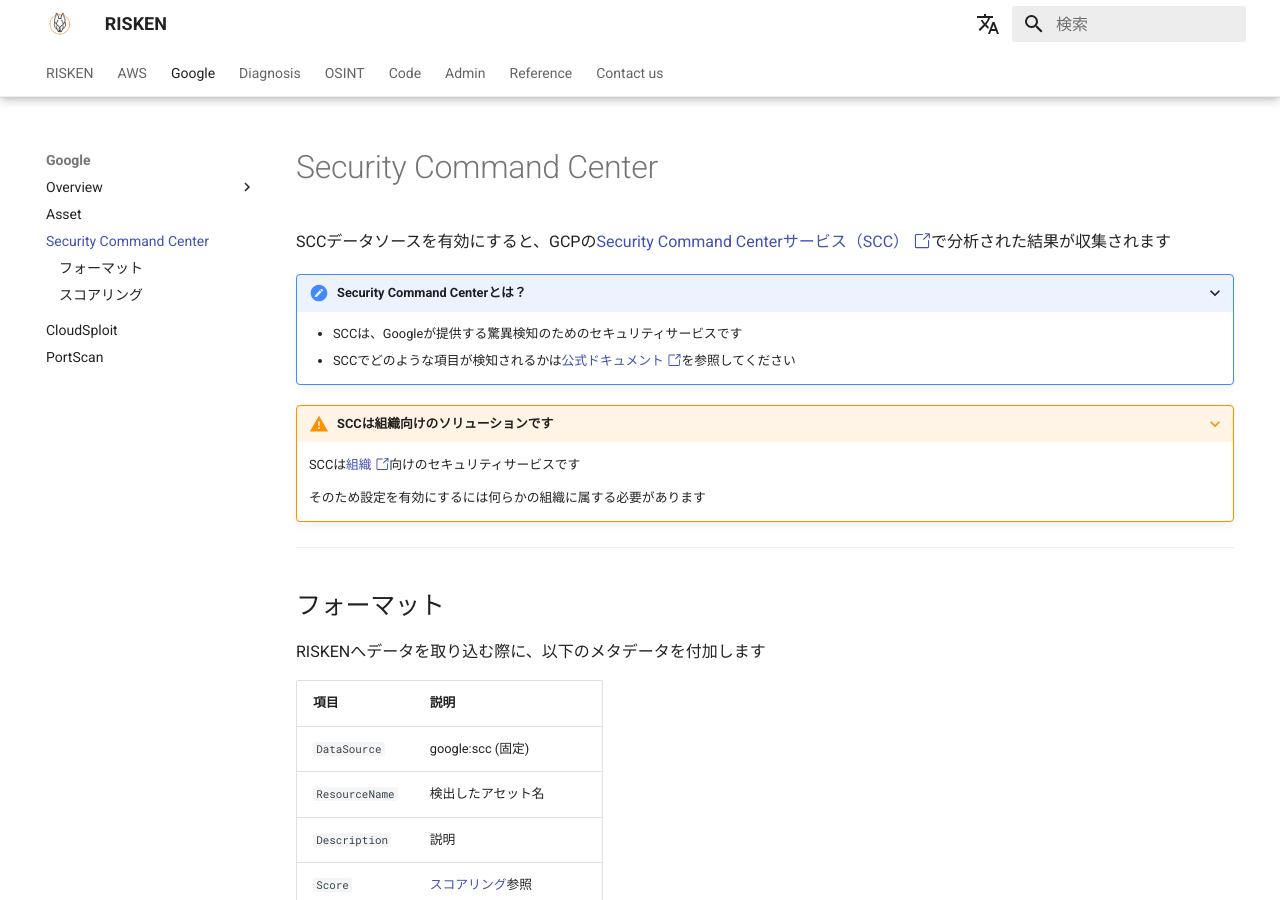
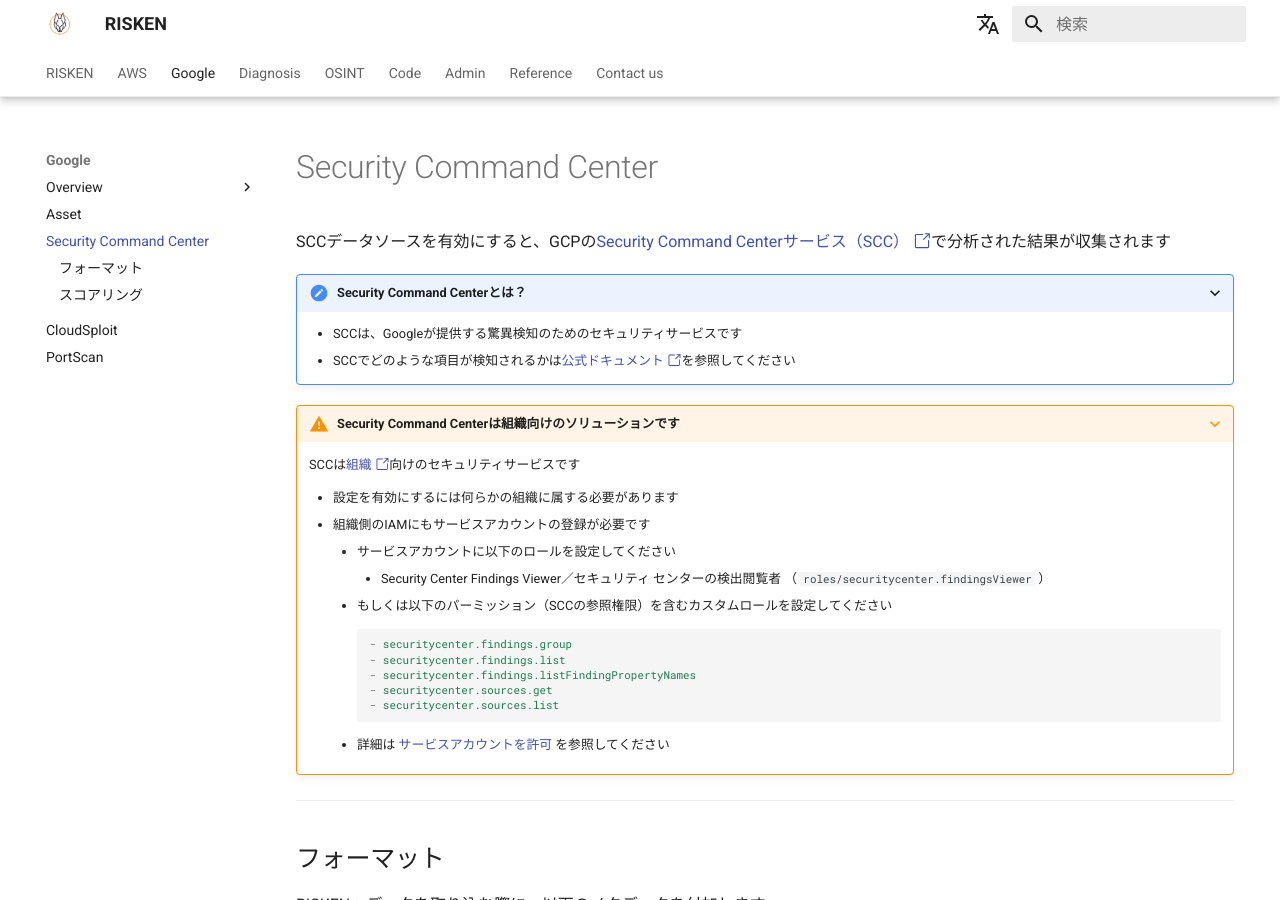
Before and after one commit to ca-risken/doc, an MkDocs documentation site: the page built from docs/google/scc.md, in a window 1280 px wide and 900 px high. Built offline with MkDocs 1.6.1 and Material for MkDocs 9.7.7, drawn with Linux system fonts in a browser that asks for light colours; comment, search, counter and statistics services are not loaded.

Commit message:
fix: scc permission

````diff
--- a/docs/google/scc.md
+++ b/docs/google/scc.md
@@ -7,10 +7,23 @@ SCCデータソースを有効にすると、GCPの[Security Command Centerサ
     - SCCでどのような項目が検知されるかは[公式ドキュメント :octicons-link-external-24:](https://cloud.google.com/security-command-center/docs/concepts-vulnerabilities-findings){ target="_blank" }を参照してください
 
 
-???+ Warning "SCCは組織向けのソリューションです"
+???+ Warning "Security Command Centerは組織向けのソリューションです"
     SCCは[組織 :octicons-link-external-24:](https://cloud.google.com/resource-manager/docs/creating-managing-organization){ target="_blank" }向けのセキュリティサービスです
 
-    そのため設定を有効にするには何らかの組織に属する必要があります
+    - 設定を有効にするには何らかの組織に属する必要があります
+    - 組織側のIAMにもサービスアカウントの登録が必要です
+        - サービスアカウントに以下のロールを設定してください
+            - Security Center Findings Viewer／セキュリティ センターの検出閲覧者 （ `roles/securitycenter.findingsViewer` ）
+        - もしくは以下のパーミッション（SCCの参照権限）を含むカスタムロールを設定してください
+        ```yaml
+        - securitycenter.findings.group
+        - securitycenter.findings.list
+        - securitycenter.findings.listFindingPropertyNames
+        - securitycenter.sources.get
+        - securitycenter.sources.list
+        ```
+        - 詳細は [サービスアカウントを許可](/google/overview_sa/) を参照してください
+
 
 ---
 
````
Also changed, not shown: docs/google/overview_sa.md (+19 -0 lines).
